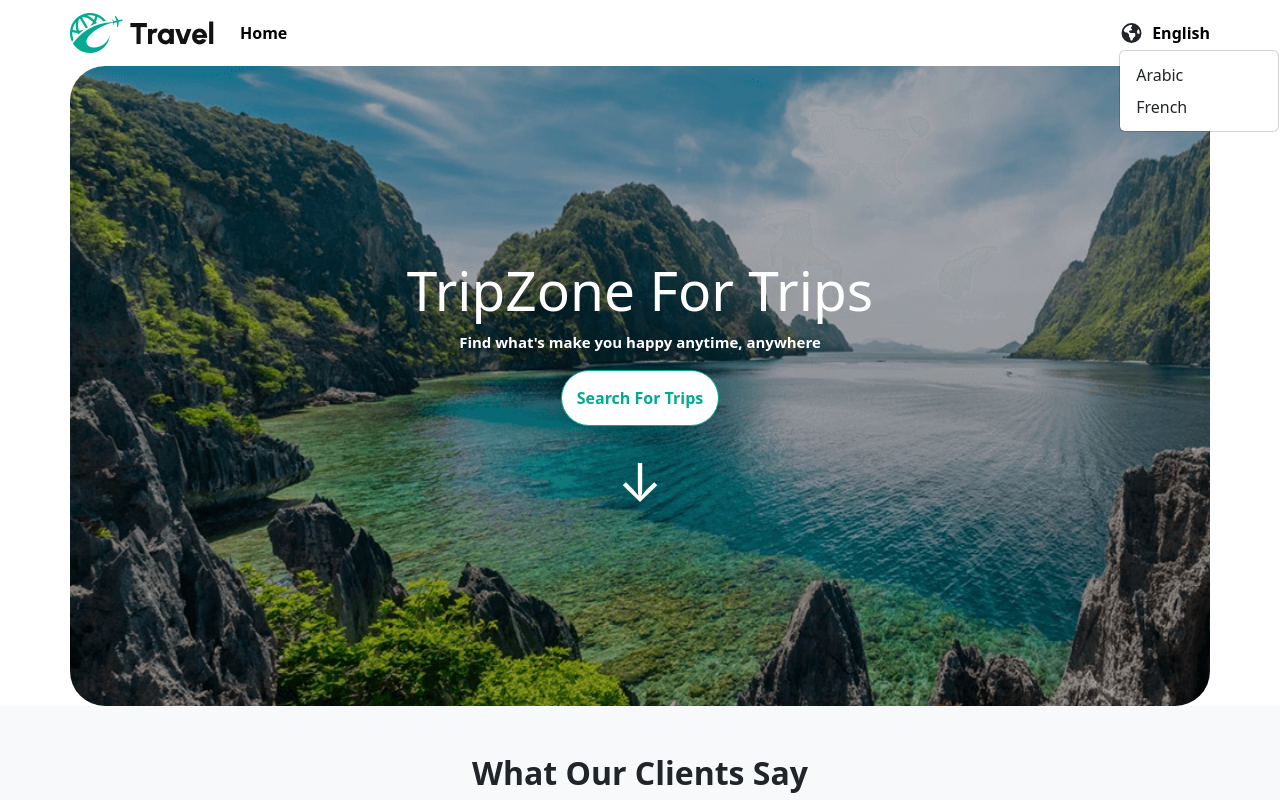
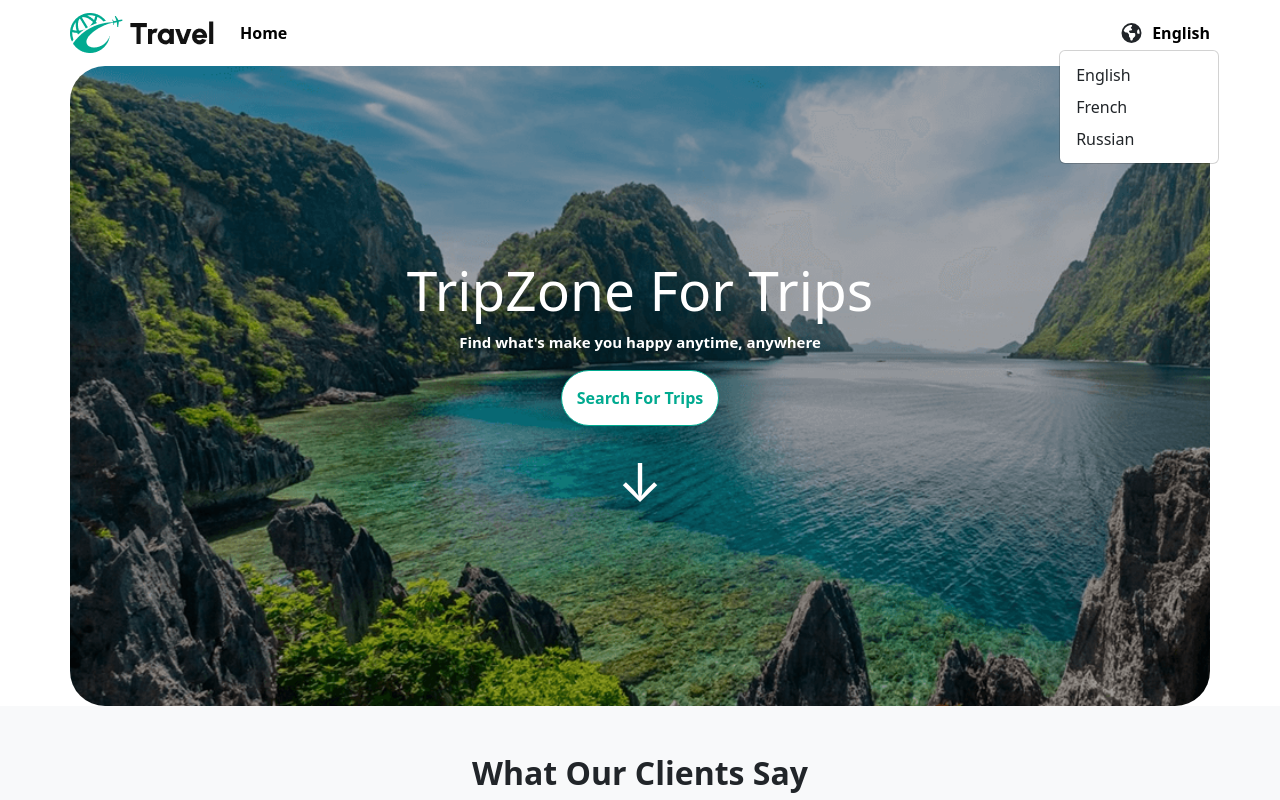
Before and after one commit to ahmedemam97/travel-tours, a React (Create React App) app: page / in a window 1280 px wide. Both pictures are taken after a click on the element "English". Shown: the top 800 px of the page. Built offline with nearby package versions, Linux system fonts and the light colour scheme.

Commit message:
add translation to website & use context language

```diff
--- a/src/App.css
+++ b/src/App.css
@@ -59,7 +59,7 @@
 .lang-ddn {
   position: absolute !important;
   top: 120%;
-  left: 0;
+  left: -60px;
   min-width: 120px;
   z-index: 9999;
   display: block;
--- a/src/App.js
+++ b/src/App.js
@@ -3,6 +3,7 @@ import "./App.css";
 import Home from "./Components/Home/Home";
 import Trip from "./Components/trip/Trip";
 import Layout from "./Components/Layout/Layout";
+import { LangContextProvider } from "./Context/LangContext";
 
 function App() {
   const routers = createBrowserRouter([
@@ -16,7 +17,11 @@ function App() {
     },
   ]);
 
-  return <RouterProvider router={routers} />;
+  return (
+    <LangContextProvider>
+      <RouterProvider router={routers} />
+    </LangContextProvider>
+  );
 }
 
 export default App;
--- a/src/Components/Home/Home.jsx
+++ b/src/Components/Home/Home.jsx
@@ -1,3 +1,4 @@
+import { useContext, useEffect } from "react"
 import Activities from "../Activities/Activities"
 import Best from "../Best_Trips/Best"
 import BookNow from "../BookNow/BookNow"
@@ -6,8 +7,10 @@ import FAQS from "../FAQS/FAQS"
 import Hero from "../Hero/Hero"
 import Social from "../SocialProof/Social"
 import Urgency from "../Urgency/Urgency"
+import { LangContext } from "../../Context/LangContext"
 
 function Home() {
+
     return (
         <div className="">
             <Hero />
--- a/src/Components/Navbar/Navbar.jsx
+++ b/src/Components/Navbar/Navbar.jsx
@@ -3,10 +3,18 @@ import Logo from '../../Assets/Images/Logo.png';
 import './Navbar.css';
 import { FontAwesomeIcon } from '@fortawesome/react-fontawesome'
 import { faEarthAmericas } from '@fortawesome/free-solid-svg-icons'
-import { useEffect, useRef, useState } from 'react';
+import { useContext, useEffect, useRef, useState } from 'react';
+import { LangContext } from '../../Context/LangContext';
 function Navbar() {
     const [openLang, setOpenLang] = useState(false);
     const langRef = useRef(null);
+    let { setLanguage, language, translations } = useContext(LangContext)
+
+    function newLang(lng) {
+        setLanguage(lng);
+        setOpenLang(false);
+    }
+
     useEffect(() => {
         const handleClickOutside = (event) => {
             if (langRef.current && !langRef.current.contains(event.target)) {
@@ -19,6 +27,13 @@ function Navbar() {
             document.removeEventListener("click", handleClickOutside);
         };
     }, []);
+
+
+    useEffect(() => {
+        console.log(translations);
+    }, [language]);
+
+
     return (
         <div>
             <nav className="navbar navbar-expand-lg fw-bold container">
@@ -27,56 +42,14 @@ function Navbar() {
                     <span className="navbar-toggler-icon"></span>
                 </button>
 
-
-
                 <div className="collapse navbar-collapse" id="navbarSupportedContent">
                     <ul className="navbar-nav me-auto d-flex align-items-center">
-                        {/* <li className="nav-item dropdown">
-                            <Link className="nav-link dropdown-toggle" to="#" id="navbarDropdown" role="button" data-toggle="dropdown" aria-haspopup="true" aria-expanded="false">
-                                Home
-                            </Link>
-                            <div class="dropdown-menu" aria-labelledby="navbarDropdown">
-                                <Link class="dropdown-item" to="#">Action</Link>
-                                <Link class="dropdown-item" to="#">Another action</Link>
-                                <div class="dropdown-divider"></div>
-                                <Link class="dropdown-item" to="#">Something else here</Link>
-                            </div>
-                        </li>
 
-                        <li className="nav-item dropdown">
-                            <Link className="nav-link dropdown-toggle" to="#" id="navbarDropdown" role="button" data-toggle="dropdown" aria-haspopup="true" aria-expanded="false">
-                                Tours
-                            </Link>
-                            <div class="dropdown-menu" aria-labelledby="navbarDropdown">
-                                <Link class="dropdown-item" to="#">Action</Link>
-                                <Link class="dropdown-item" to="#">Another action</Link>
-                                <div class="dropdown-divider"></div>
-                                <Link class="dropdown-item" to="#">Something else here</Link>
-                            </div>
-                        </li>
-
-                        <li className="nav-item dropdown">
-                            <Link className="nav-link dropdown-toggle" to="#" id="navbarDropdown" role="button" data-toggle="dropdown" aria-haspopup="true" aria-expanded="false">
-                                Destination
-                            </Link>
-                            <div class="dropdown-menu" aria-labelledby="navbarDropdown">
-                                <Link class="dropdown-item" to="#">Destination List</Link>
-                                <Link class="dropdown-item" to="#">Single Destination</Link>
-                                <Link class="dropdown-item" to="#">Trip Ideas</Link>
-                            </div>
-                        </li>
-
-                        <li className="nav-item">
-                            <Link className="nav-link" to="#">Deals</Link>
-                        </li>
-                        <li className="nav-item">
-                            <Link className="nav-link" to="#">Careers</Link>
-                        </li> */}
                         <Link className="navbar-brand" to="/">
                             <img src={Logo} alt="" />
                         </Link>
                         <li className="nav-item">
-                            <Link className="nav-link" to="/">Home</Link>
+                            <Link className="nav-link" to="/">{translations.home}</Link>
                         </li>
                     </ul>
 
@@ -97,11 +70,16 @@ function Navbar() {
 
                             {openLang && (
                                 <div className="dropdown-menu lang-ddn show">
-                                    <Link className="dropdown-item" to="#">
-                                        Arabic
+                                    <Link className="dropdown-item" to="#" onClick={() => newLang('en')} >
+                                        English
                                     </Link>
-                                    <Link className="dropdown-item" to="#">
+
+                                    <Link className="dropdown-item" to="#" onClick={() => newLang('fr')}>
                                         French
+                                    </Link>
+
+                                    <Link className="dropdown-item" to="#" onClick={() => newLang('rus')}>
+                                        Russian
                                     </Link>
                                 </div>
                             )}
--- /dev/null
+++ b/src/Context/LangContext.js
@@ -0,0 +1,37 @@
+import { createContext, useEffect, useState } from "react";
+import En from "../Lang/en.json";
+import Fr from "../Lang/fr.json";
+import Rus from "../Lang/rus.json";
+
+let LangContext = createContext();
+
+function LangContextProvider({ children }) {
+  const [language, setLanguage] = useState(
+    localStorage.getItem("lang") || "en",
+  );
+
+  // save lang value into local storage
+  useEffect(() => {
+    localStorage.setItem("lang", language);
+  }, [language]);
+
+  function getTranslations() {
+    if (language === "en") return En;
+    if (language === "fr") return Fr;
+    return Rus;
+  }
+
+  return (
+    <LangContext.Provider
+      value={{
+        translations: getTranslations(),
+        setLanguage,
+        language,
+      }}
+    >
+      {children}
+    </LangContext.Provider>
+  );
+}
+
+export { LangContextProvider, LangContext };
--- /dev/null
+++ b/src/Lang/en.json
@@ -0,0 +1,3 @@
+{
+    "home": "Home"
+}
--- /dev/null
+++ b/src/Lang/fr.json
@@ -0,0 +1,3 @@
+{
+    "home": "Maison"
+}
--- /dev/null
+++ b/src/Lang/rus.json
@@ -0,0 +1,3 @@
+{
+    "home": "дом"
+}
```
